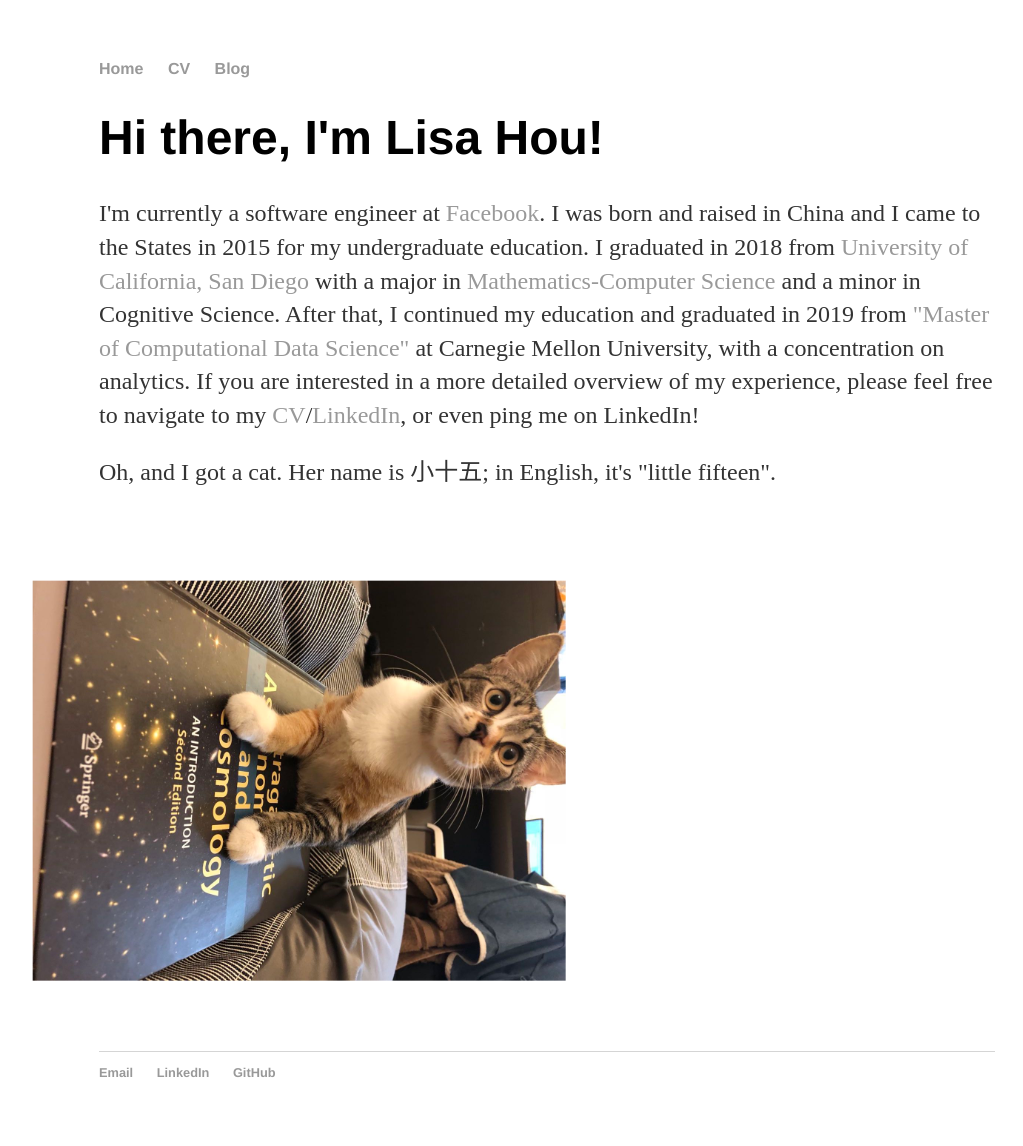
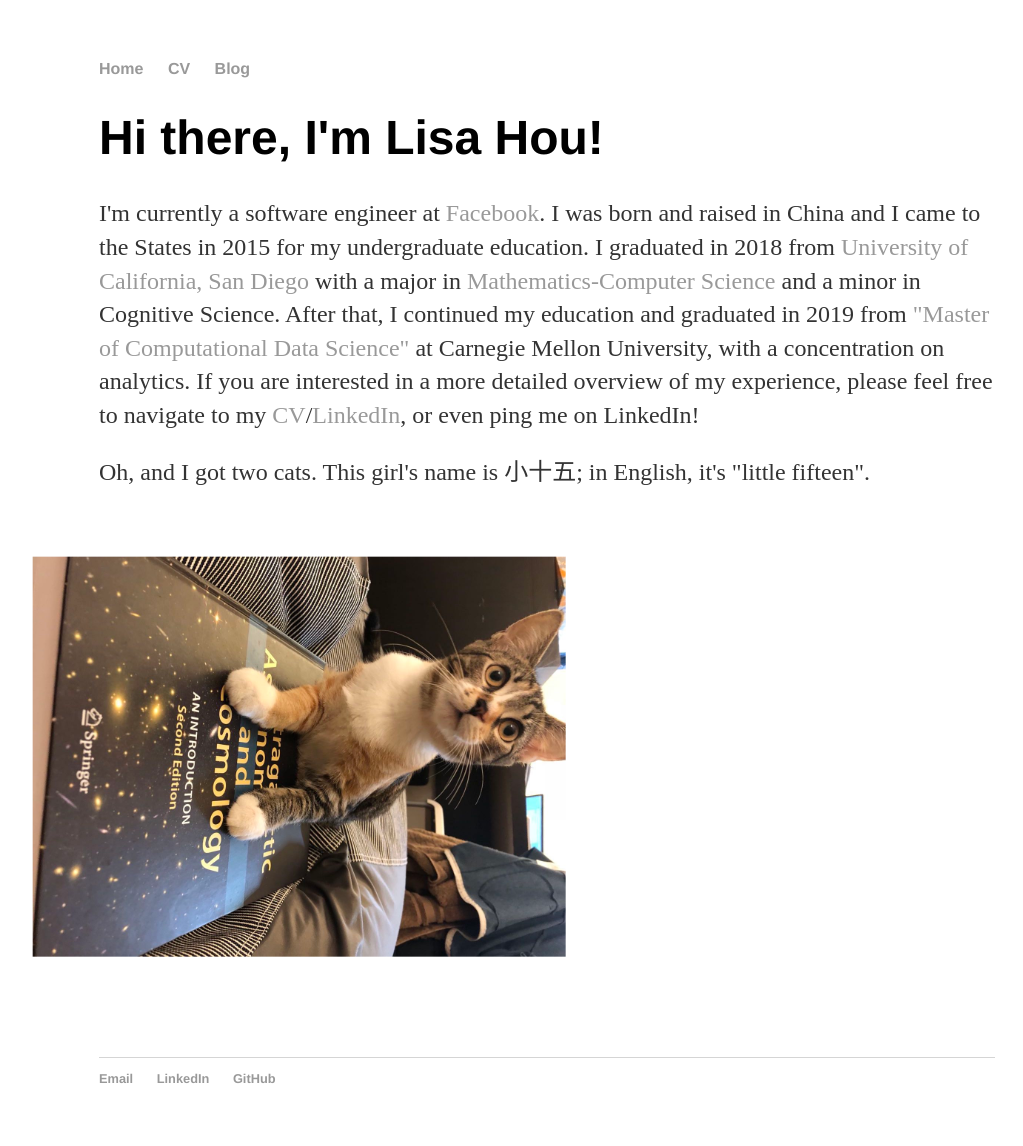
Before and after one commit to lisahou888/lisahou888.github.io, a Jekyll site: the page built from index.html, in a window 1280 px wide. Shown: the whole page, without its empty margins (93-1116 px from the left). Built offline with Jekyll 4.4.1, drawn with Linux system fonts in a browser that asks for light colours.

Commit message:
change image code location

```diff
--- a/index.html
+++ b/index.html
@@ -6,7 +6,7 @@ title: Lisa Hou
 	<h1>Hi there, I'm Lisa Hou!</h1>
 	<p>I'm currently a software engineer at <a href="https://www.facebook.com">Facebook</a>. I was born and raised in China and I came to the States in 2015 for my undergraduate education. I graduated in 2018 from <a href="https://www.ucsd.edu">University of California, San Diego</a> with a major in <a href="https://www.math.ucsd.edu/~handbook/undergraduate/ma30-math-computer-science-b-s/">Mathematics-Computer Science</a> and a minor in Cognitive Science. After that, I continued my education and graduated in 2019 from <a href="https://mcds.cs.cmu.edu/">"Master of Computational Data Science"</a> at Carnegie Mellon University, with a concentration on analytics. If you are interested in a more detailed overview of my experience, please feel free to navigate to my <a href="/cv">CV</a>/<a href="https://www.linkedin.com/in/lisa-zhuojun-hou/">LinkedIn</a>, or even ping me on LinkedIn! </p>
 
-	<p>Oh, and I got a cat. Her name is 小十五; in English, it's "little fifteen". </p>
+	<p>Oh, and I got two cats. This girl's name is 小十五; in English, it's "little fifteen". <img src="cat.jpeg" alt="Xiao Shi Wu" style="width: 400px;" class="rotate90"> </p>
+
+
 </div><!-- /.blurb -->
-
-<img src="cat.jpeg" alt="Xiao Shi Wu" style="width: 400px;" class="rotate90">
```
